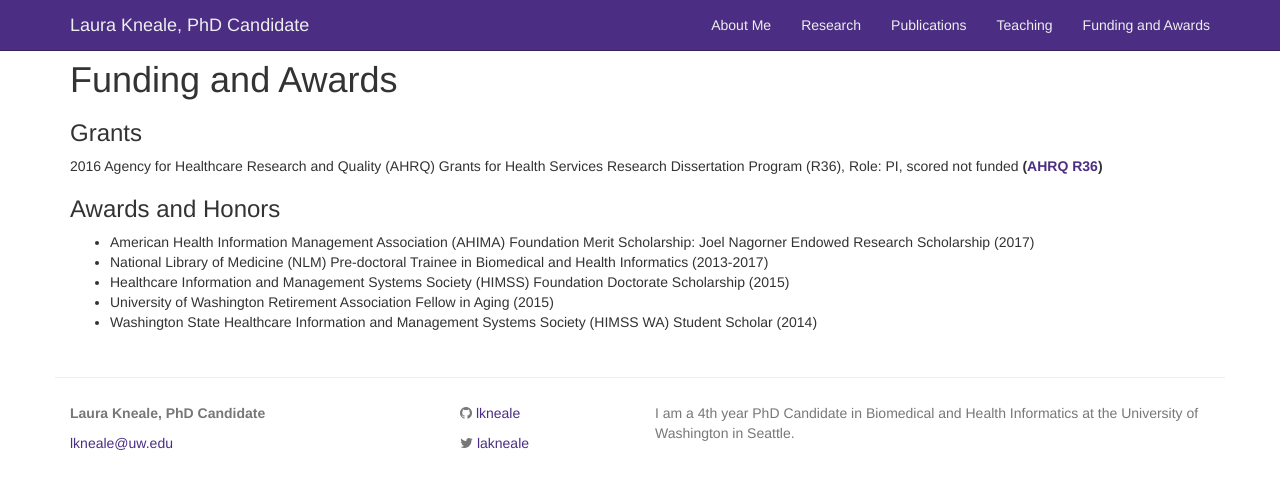
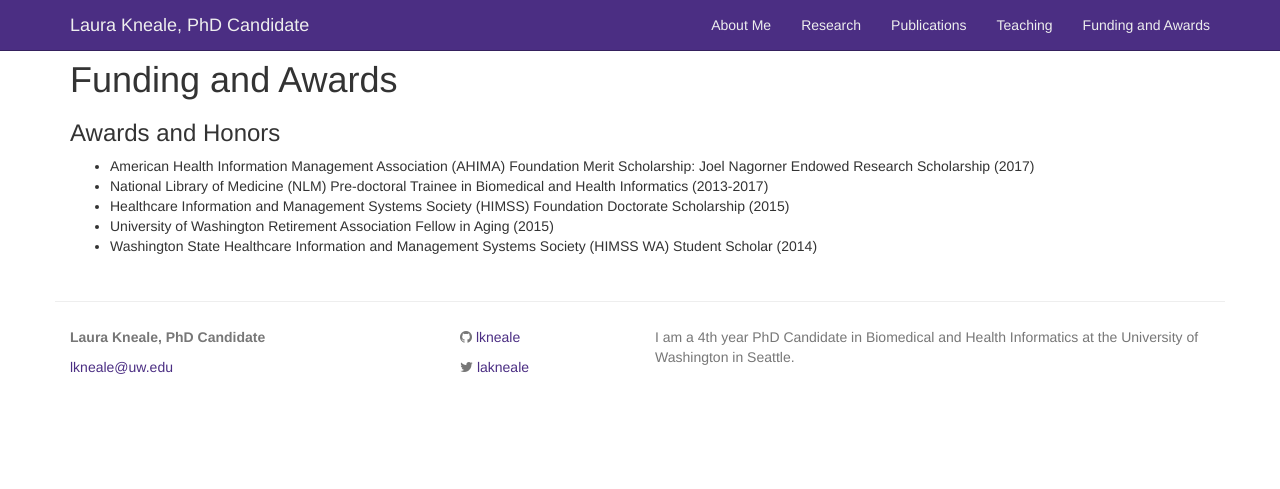
Before and after one commit to lkneale/lkneale.github.io, a Jekyll site: the page built from funding.md, in a window 1280 px wide. Shown: the top 489 px of the page. Built offline with Jekyll 4.4.1, drawn with Linux system fonts in a browser that asks for light colours.

Commit message:
Update funding.md

```diff
--- a/funding.md
+++ b/funding.md
@@ -3,11 +3,6 @@ layout: page
 title: Funding and Awards
 permalink: /funding/
 ---
-
-### Grants
-
-2016	Agency for Healthcare Research and Quality (AHRQ) Grants for Health Services Research Dissertation Program (R36), Role: PI, scored not funded <b> ([AHRQ R36](http://grants.nih.gov/grants/guide/pa-files/PA-15-318.html)) </b>
-
 ### Awards and Honors
 * American Health Information Management Association (AHIMA) Foundation Merit Scholarship: Joel Nagorner Endowed Research Scholarship (2017)
 * National Library of Medicine (NLM) Pre-doctoral Trainee in Biomedical and Health Informatics (2013-2017)
```
